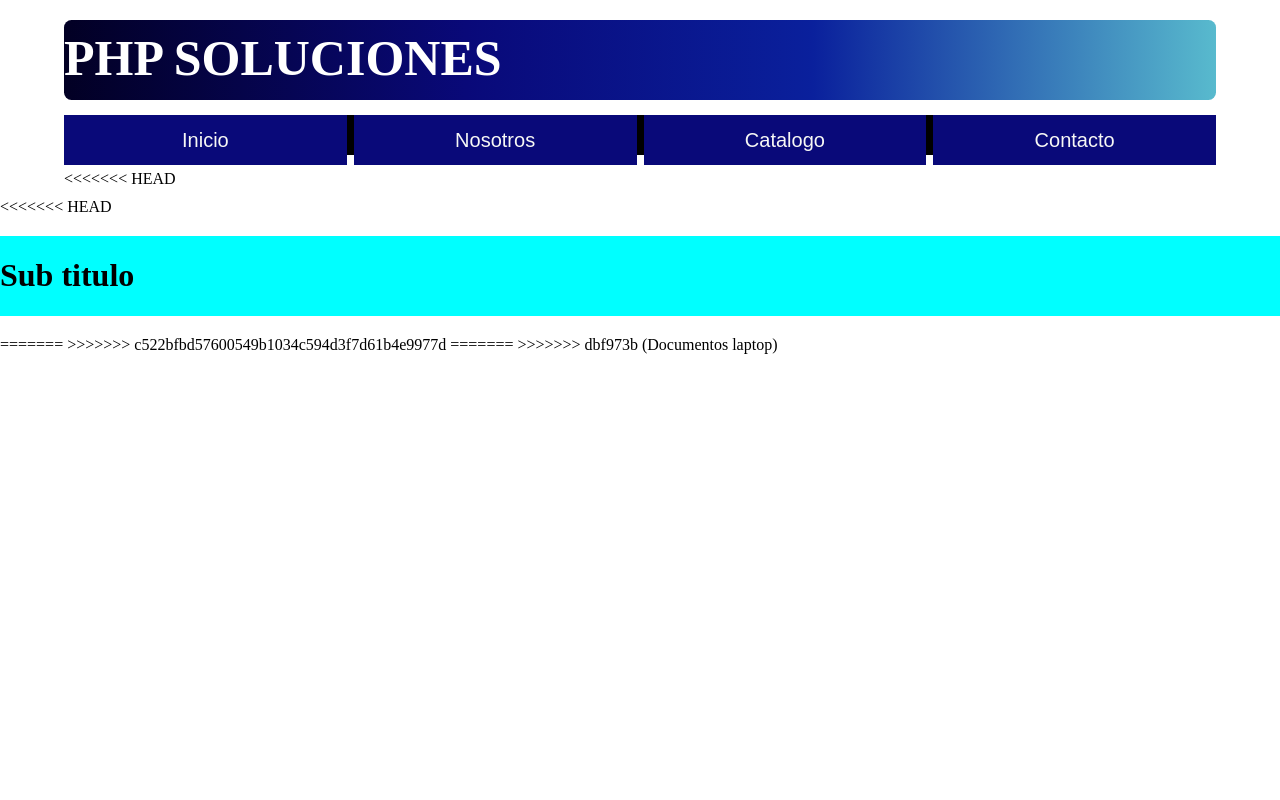
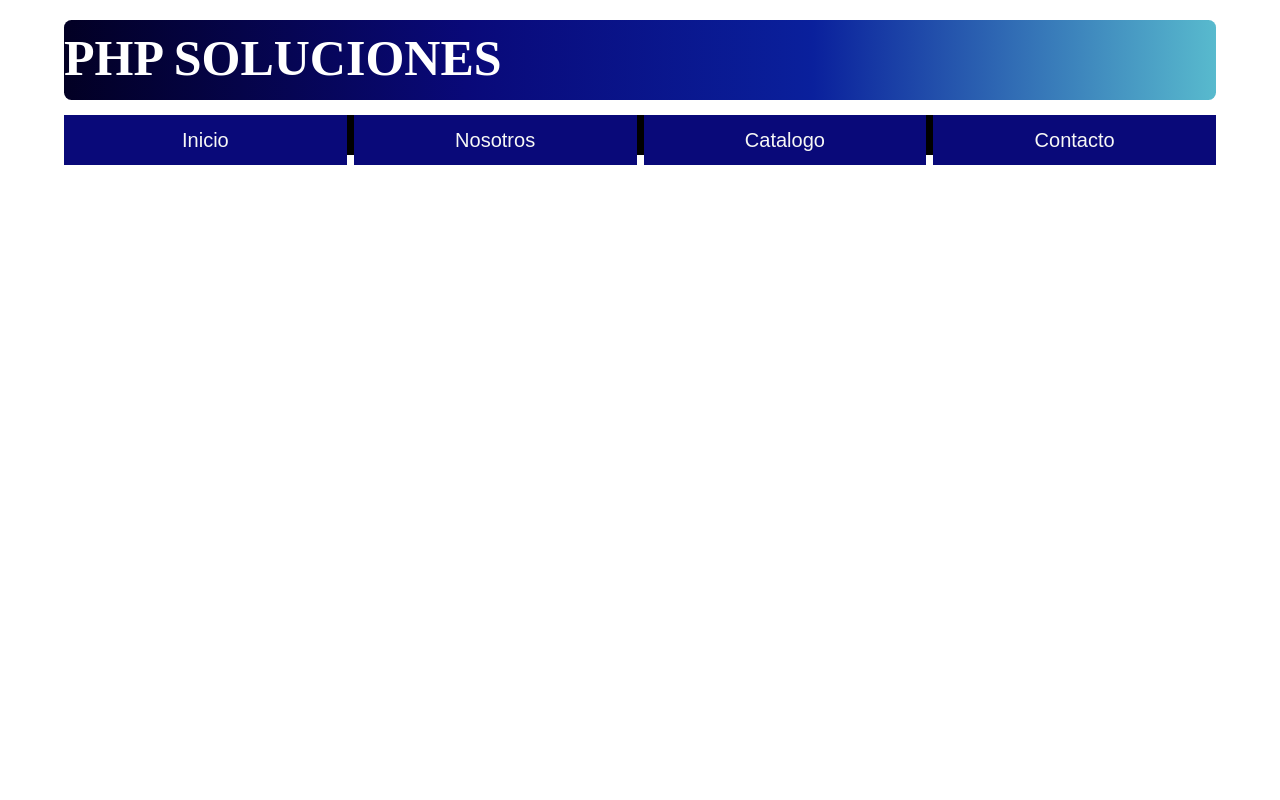
Before and after one commit to Luckord1989/Pruebas_estilos, a PHP site: page / in a window 1280 px wide. Run offline with PHP 8.4, Linux system fonts and the light colour scheme.

Commit message:
fusionando

```diff
--- a/index.php
+++ b/index.php
@@ -27,18 +27,6 @@
                 <li><a href="">Contacto</a></li>
             </ul>
         </div>
-<<<<<<< HEAD
-    </div>
-<<<<<<< HEAD
-    <!-- Sección -->
-    <div id="section">
-        <h1>Sub titulo</h1>
-    </div>
-=======
-
-
->>>>>>> c522bfbd57600549b1034c594d3f7d61b4e9977d
-=======
     </div>
     <div class="barra-movil">
         <a href="">
@@ -48,7 +36,6 @@
         </a>
     </div>
 
->>>>>>> dbf973b (Documentos laptop)
 </body>
 
 </html>
```
